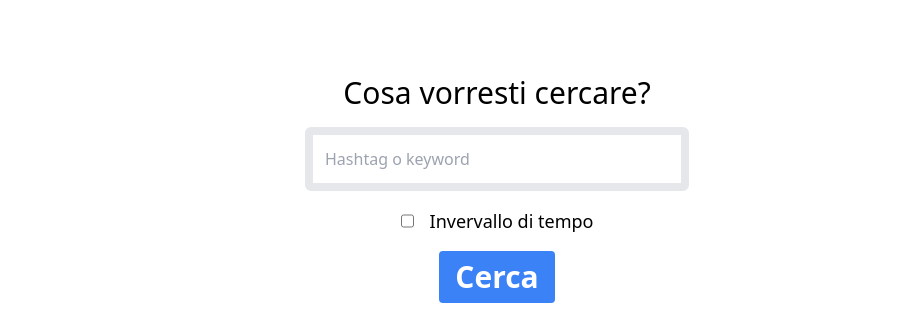
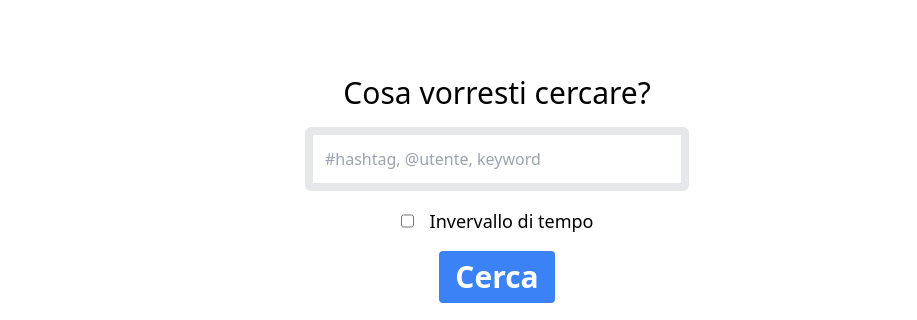
Before and after one commit to jortikcode/twitter-client-swe, a React (Create React App) app in the folder frontend/: page / in a window 1280 px wide. Shown: the part 1238-1558 px from the top of the page, without its empty margins (143-1060 px from the left). Built offline with nearby package versions, Linux system fonts and the light colour scheme.

Commit message:
fixed one week timestamp & fancy visualize

```diff
--- a/frontend/src/components/Search.js
+++ b/frontend/src/components/Search.js
@@ -18,10 +18,10 @@ const Search = () => {
     const hashtagSearchRegex = new RegExp("^(#)[a-zA-Z0-9]+$");
     const userSearchRegex = new RegExp("^(@)[a-zA-Z0-9]+$");
 
-    // Timestamp di una settimana: 7 * 24 * 60 * 60 * 100
-    const ONE_WEEK_TIMESTAMP = 604800000;
+    // Timestamp di una settimana: 6 * 24 * 60 * 60 * 1000
+    const ONE_WEEK_TIMESTAMP = 6 * 24 * 60 * 60 * 1000;
     // Timestamp di adesso
-    let now = new Date(Date.now());
+    let now = new Date(formatYYYYMMDD(formatISO(new Date(Date.now()))));
     // Timestamp di una settimana fa
     let oneWeekAgo = formatISO(new Date(now - ONE_WEEK_TIMESTAMP));
     now = formatISO(now);
@@ -33,7 +33,7 @@ const Search = () => {
         formState: { errors } } = useForm();
     // Il dispatch viene utilizzato per riuscire a manipolare lo stato centralizzato di redux
     const dispatch = useDispatch();
-    const { textTweets } = useSelector(state => state.tweets);
+    const { textTweets, users, noMatch, creationDates } = useSelector(state => state.tweets);
     const [ startDateFlag, setStartDateFlag ] = useState(false);
     const [ dateError, setDateError ] = useState(false);
 
@@ -65,11 +65,11 @@ const Search = () => {
     }
 
     return (
-        <div className="flex w-full p-5 justify-center items-center dark:bg-gray-900">
+        <div className="flex flex-col w-full p-5 justify-center items-center dark:bg-gray-900">
             <form className="flex w-full flex-col justify-center items-center gap-4" onSubmit={handleSubmit(onSubmit)}>
                 <div className="flex flex-col gap-4">
-                    <label className="text-center text-3xl dark:text-white" htmlFor="query"> Cosa vorresti cercare? </label>
-                    <input className="w-full dark:border-0 border-8 dark:border-white rounded-md md:w-96 p-3" name="query" id="query" type="text" placeholder="Hashtag o keyword" {...register("query", {
+                    <label className="text-center text-3xl dark:text-sky-400 text-black" htmlFor="query"> Cosa vorresti cercare? </label>
+                    <input className="w-full dark:border-0 border-8 dark:border-white rounded-md md:w-96 p-3" name="query" id="query" type="text" placeholder="#hashtag, @utente, keyword" {...register("query", {
                         required: "Testo mancante",
                         pattern: {
                             message: "Testo non valido",
@@ -92,7 +92,7 @@ const Search = () => {
                             <input className="border border-black rounded dark:border-0 p-3" type="date"
                             min={formatYYYYMMDD(oneWeekAgo)}
                             max={formatYYYYMMDD(now)} {...register("startDate", {
-                                required: startDateFlag ? "Manca la data di fine" : false
+                                required: startDateFlag ? "Manca la data di inizio" : false
                             })} />
                         { errors.startDate && <p className="text-center dark:text-red-300 text-red-600"> { errors.startDate.message } </p> }
                         </div>
@@ -108,8 +108,17 @@ const Search = () => {
                         </div>
                     </>)}
                 <button className="text-3xl dark:text-white bg-blue-500 hover:bg-blue-700 text-white font-bold py-2 px-4 rounded" type="submit"> Cerca </button>
-                { (textTweets.length > 0) && (textTweets.map(tweet => (<p>{tweet}</p>))) }
             </form>
+            { ((textTweets.length > 0) && (
+                <div className="pt-8 flex gap-y-10 flex-col justify-center md:w-4/6 w-4/5 dark:text-white">
+                    {textTweets.map((tweet, index) => (<p key={index}>
+                    (<span className="text-blue-700 dark:text-green-400"> {users[index].name} (@{users[index].username}) </span>)
+                    Ha scritto il
+                    (<span className="text-blue-700 dark:text-green-400"> {creationDates[index].toDateString()} </span>): {tweet}</p>))}
+                </div>)) ||
+                ((noMatch) && (
+                    <p className="pt-5 pb-5 dark:text-yellow-300">Nessun risultato trovato</p>
+                ))}
         </div>
     );
 }
```
